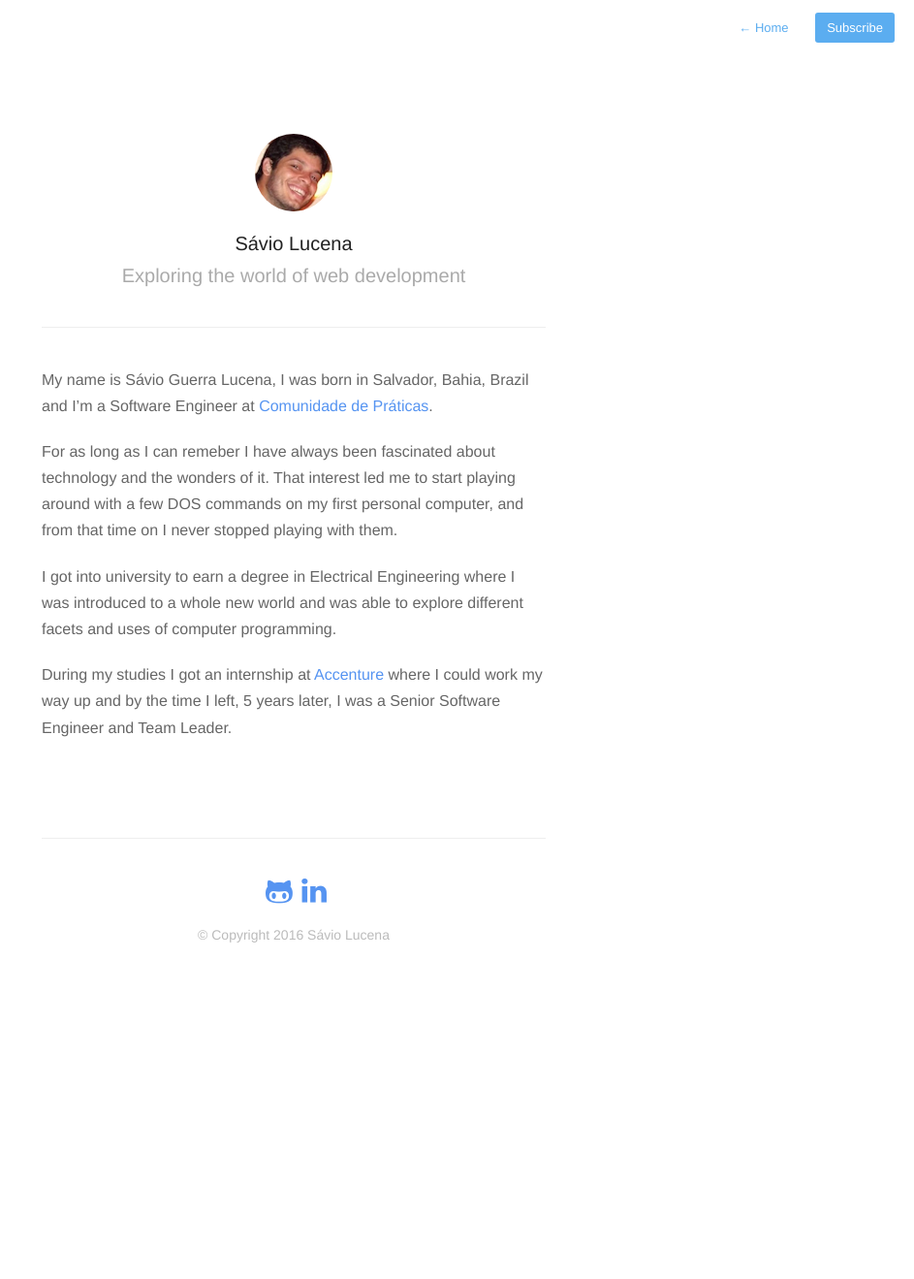
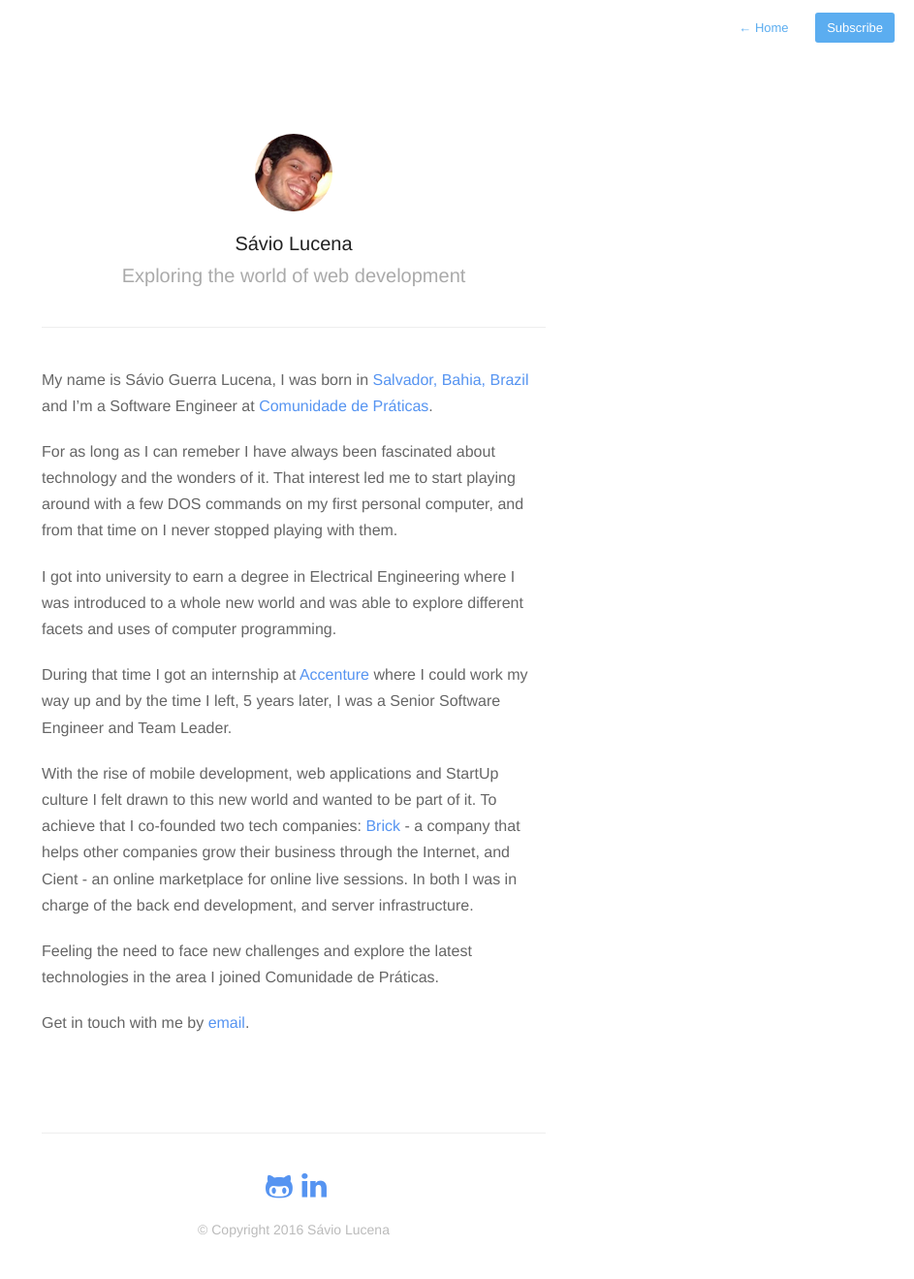
Before and after one commit to saviogl/saviogl.github.io, a Jekyll site: the page built from about.md, in a window 1280 px wide. Shown: the whole page at 97% size, without its empty margins (337-1280 px from the left). Built offline with Jekyll 4.4.1, drawn with Linux system fonts in a browser that asks for light colours; nearby versions of some CDN libraries; Markdown is read by kramdown in place of the engine named in the settings; before the commit the page ends 1015 px from its top, so only the background shows below that.

Commit message:
Fininsh touches

```diff
--- a/about.md
+++ b/about.md
@@ -4,12 +4,18 @@ permalink: about/
 profile: true
 ---
 
-My name is Sávio Guerra Lucena, I was born in Salvador, Bahia, Brazil and I'm a Software Engineer at [Comunidade de Práticas](atencaobasica.org.br).
+My name is Sávio Guerra Lucena, I was born in [Salvador, Bahia, Brazil](https://www.google.com.br/maps/place/Salvador+-+State+of+Bahia/@-12.8808976,-38.5576733,11z/data=!3m1!4b1!4m2!3m1!1s0x716037ca23ca5b3:0x1b9fc7912c226698?hl=en) and I'm a Software Engineer at [Comunidade de Práticas](https://atencaobasica.org.br).
 
 For as long as I can remeber I have always been fascinated about technology and the wonders of it. That interest led me to start playing around with a few DOS commands on my first personal computer, and from that time on I never stopped playing with them.
 
 I got into university to earn a degree in Electrical Engineering where I was introduced to a whole new world and was able to explore different facets and uses of computer programming.
 
-During my studies I got an internship at [Accenture](https://www.accenture.com) where I could work my way up and by the time I left, 5 years later, I was a Senior Software Engineer and Team Leader.
+During that time I got an internship at [Accenture](https://www.accenture.com) where I could work my way up and by the time I left, 5 years later, I was a Senior Software Engineer and Team Leader.
+
+With the rise of mobile development, web applications and StartUp culture I felt drawn to this new world and wanted to be part of it. To achieve that I co-founded two tech companies: [Brick](http://www.bricksoftwares.com) - a company that helps other companies grow their business through the Internet, and Cient - an online marketplace for online live sessions. In both I was in charge of the back end development, and server infrastructure.
+
+Feeling the need to face new challenges and explore the latest technologies in the area I joined Comunidade de Práticas.
+
+Get in touch with me by [email](mailto:saviogl@gmail.com).
 
 {% include footer.html %}
```
